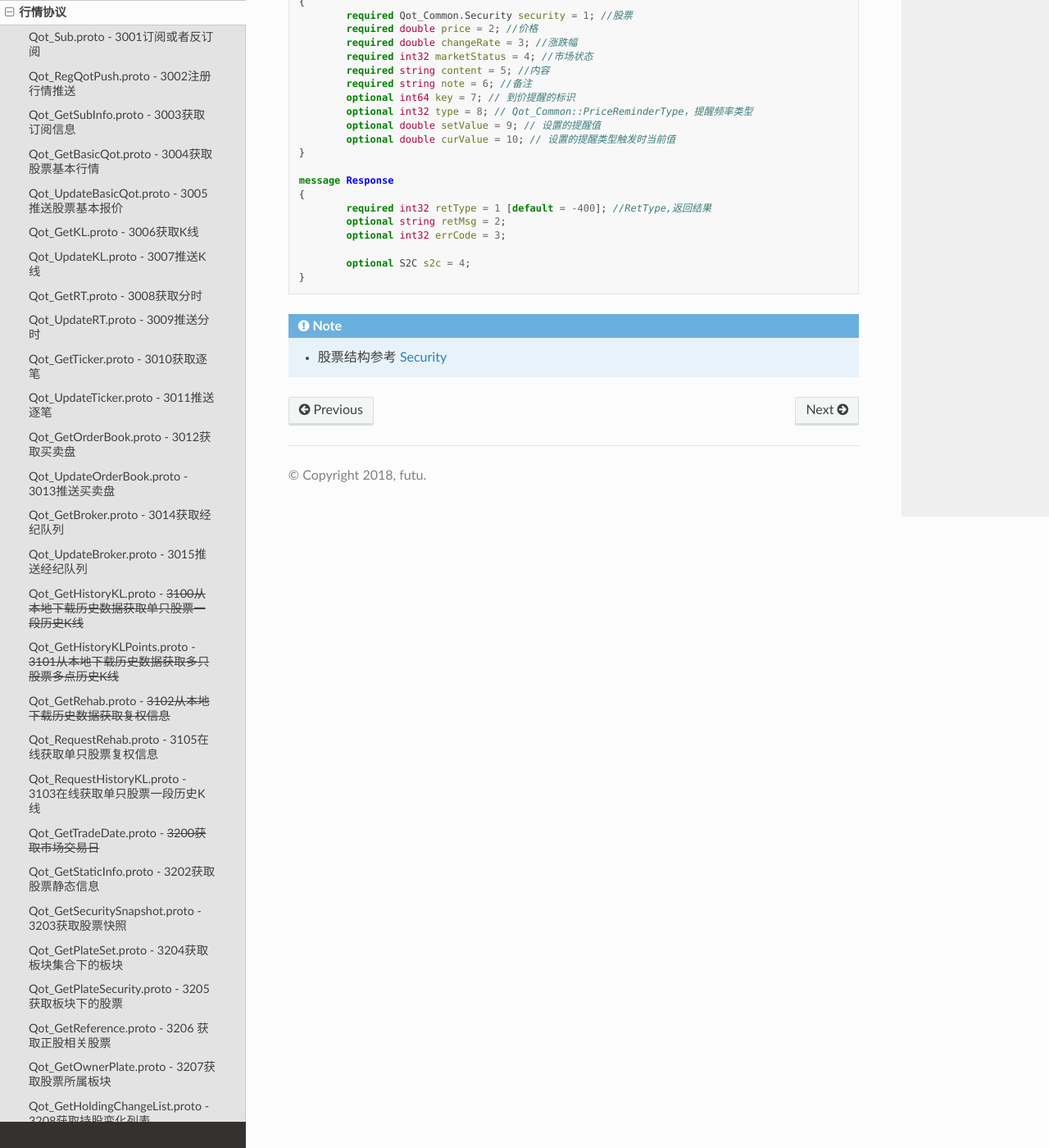
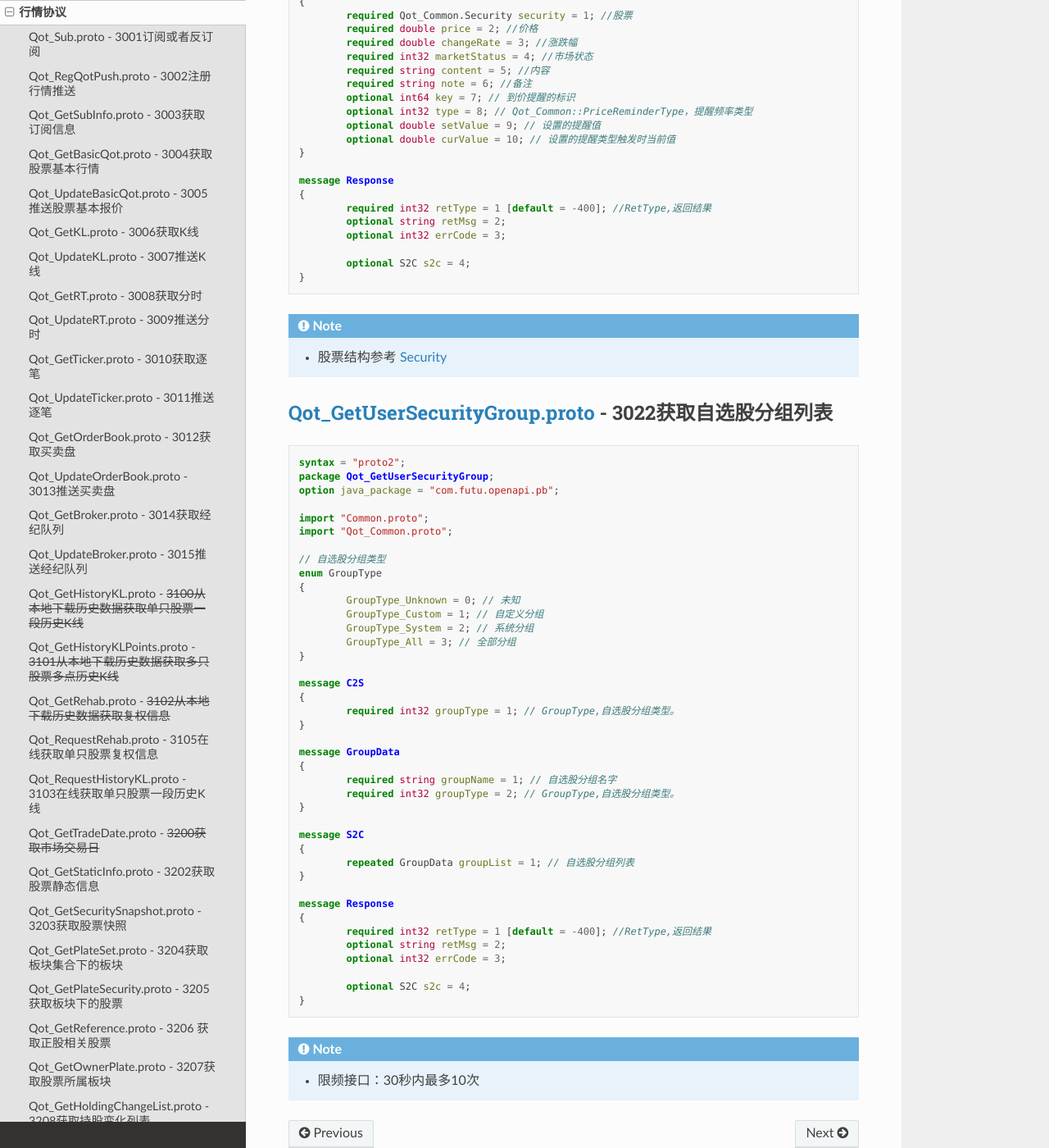
Before and after one commit to FutunnOpen/futu-api-doc, a Sphinx documentation site: the page built from doc_maker/source/protocol/quote_protocol.rst, in a window 1280 px wide and 1400 px high, scrolled down 46285 px. Shown: the whole window at 82% size. Built offline with Sphinx 7.4.7 and the Read the Docs theme 2.0.0, drawn with Linux system fonts in a browser that asks for light colours.

Commit message:
add 新增自选股分组列表的协议3022

```diff
--- a/doc_maker/source/protocol/base_define.rst
+++ b/doc_maker/source/protocol/base_define.rst
@@ -1460,7 +1460,7 @@ PriceReminderType - 提醒类型
 
 -----------------------------------------------
 
-PriceReminderType - 提醒频率
+PriceReminderFreq - 提醒频率
 ~~~~~~~~~~~~~~~~~~~~~~~~~~~~~~~~~~~~~
 
  .. code-block:: protobuf
--- a/doc_maker/source/protocol/quote_protocol.rst
+++ b/doc_maker/source/protocol/quote_protocol.rst
@@ -2631,3 +2631,54 @@
 .. note::
 
 	* 股票结构参考 `Security <base_define.html#security>`_
+
+`Qot_GetUserSecurityGroup.proto <https://github.com/FutunnOpen/py-futu-api/tree/master/futu/common/pb/Qot_GetUserSecurityGroup.proto>`_ - 3022获取自选股分组列表
+------------------------------------------------------------------------------------------------------------------------------------------------------------------
+
+.. code-block:: protobuf
+
+	syntax = "proto2";
+	package Qot_GetUserSecurityGroup;
+	option java_package = "com.futu.openapi.pb";
+
+	import "Common.proto";
+	import "Qot_Common.proto";
+
+	// 自选股分组类型
+	enum GroupType
+	{
+		GroupType_Unknown = 0; // 未知
+		GroupType_Custom = 1; // 自定义分组
+		GroupType_System = 2; // 系统分组
+		GroupType_All = 3; // 全部分组
+	}
+
+	message C2S
+	{
+		required int32 groupType = 1; // GroupType,自选股分组类型。
+	}
+
+	message GroupData
+	{
+		required string groupName = 1; // 自选股分组名字
+		required int32 groupType = 2; // GroupType,自选股分组类型。
+	}
+
+	message S2C
+	{
+		repeated GroupData groupList = 1; // 自选股分组列表
+	}
+
+	message Response
+	{
+		required int32 retType = 1 [default = -400]; //RetType,返回结果
+		optional string retMsg = 2;
+		optional int32 errCode = 3;
+
+		optional S2C s2c = 4;
+	}
+
+
+.. note::
+
+	* 限频接口：30秒内最多10次
```
